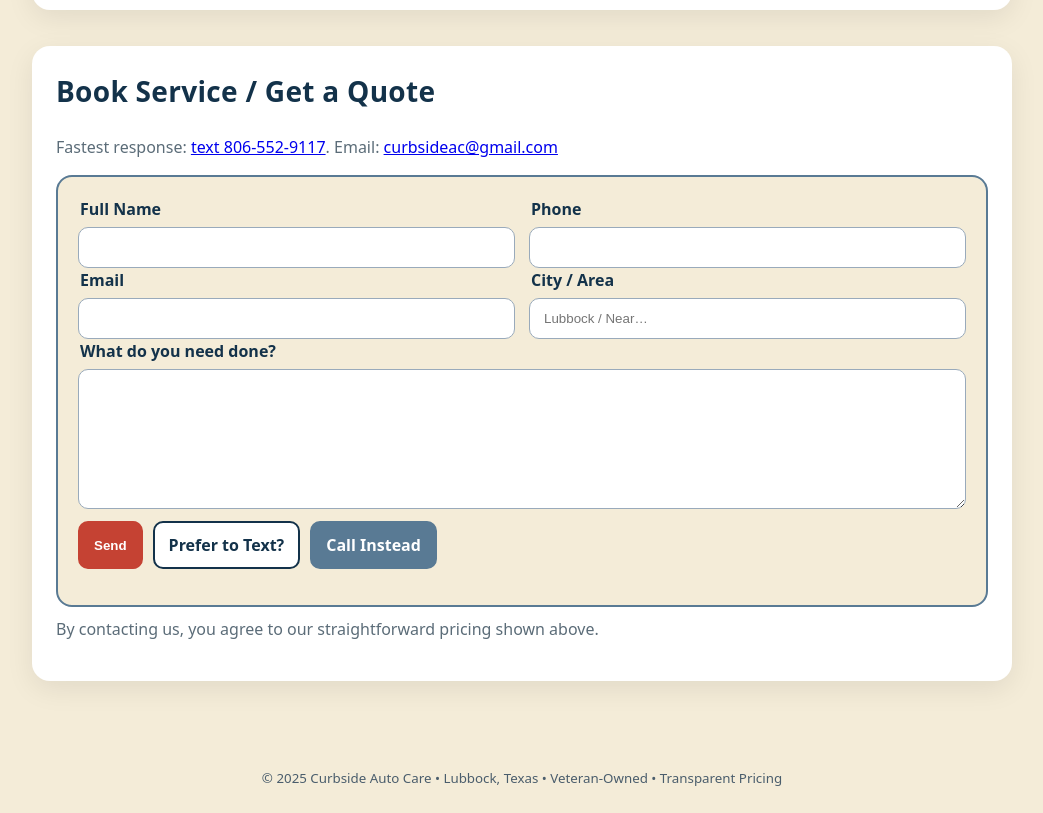
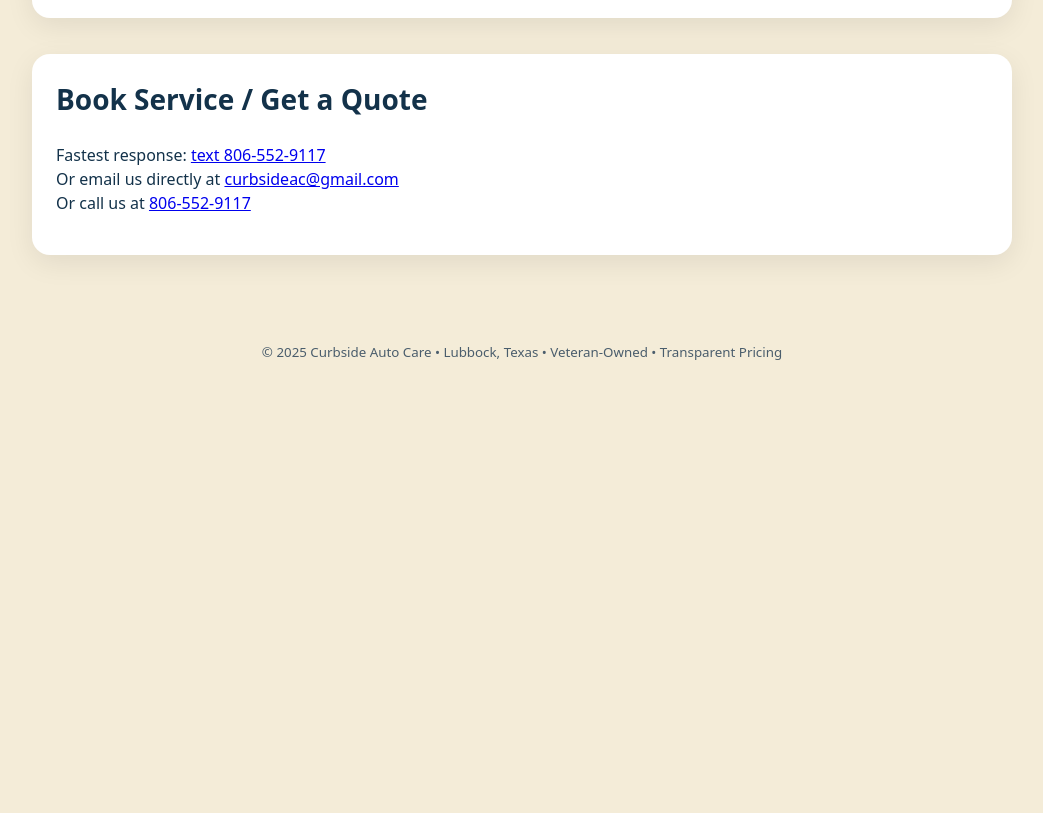
Before and after one commit to curbsideac-ship-it/curbsideautocare.github.io, a plain HTML site: page index.html in a window 1280 px wide. Shown: the part 1846-2659 px from the top of the page, without its empty margins (118-1161 px from the left). After the commit the page ends 2321 px from the top, so only its background shows below. Drawn offline with Linux system fonts and the light colour scheme.

Commit message:
Update index.html
fixed text box and font sizes

```diff
--- a/index.html
+++ b/index.html
@@ -5,31 +5,17 @@
   <meta name="viewport" content="width=device-width, initial-scale=1" />
   <title>Curbside Auto Care — Service Wherever You’re Parked</title>
   <meta name="description" content="Mobile auto service in Lubbock, TX. We come to you. Transparent pricing and quick booking." />
-
-  <!-- (Optional) Social preview -->
-  <meta property="og:title" content="Curbside Auto Care — Service Wherever You’re Parked">
-  <meta property="og:description" content="Mobile auto service in Lubbock, TX. We come to you. Transparent pricing and quick booking.">
-  <meta property="og:type" content="website">
-  <meta property="og:url" content="https://curbsideac.com/">
-
   <style>
     :root{
-      --cream:#f4ecd8;          /* aged paper */
-      --ink:#13324a;            /* navy ink */
-      --brick:#c54233;          /* faded red */
-      --steel:#597a94;          /* muted blue */
+      --cream:#f4ecd8;
+      --ink:#13324a;
+      --brick:#c54233;
+      --steel:#597a94;
       --shadow:rgba(0,0,0,.08);
-      --field-border:#9ab;
     }
-
-    html,body{margin:0;padding:0;background:var(--cream);color:var(--ink);
-      font:16px/1.5 system-ui,-apple-system,Segoe UI,Roboto,Ubuntu,"Helvetica Neue",Arial,sans-serif}
-    /* prevent sticky bar from covering content on phones */
+    html,body{margin:0;padding:0;background:var(--cream);color:var(--ink);font:16px/1.5 system-ui,-apple-system,Segoe UI,Roboto,Ubuntu,"Helvetica Neue",Arial,sans-serif}
     body{padding-bottom:88px}
-    @media (min-width:821px){body{padding-bottom:0}}
-
     .wrap{max-width:980px;margin:auto;padding:24px}
-
     header{
       position:relative;border:4px double var(--steel);
       outline:8px solid var(--brick);outline-offset:-16px;
@@ -39,57 +25,28 @@
     }
     .brand{display:flex;gap:16px;align-items:center;justify-content:space-between;flex-wrap:wrap}
     .brand h1{font-weight:900;letter-spacing:.5px;margin:0;color:var(--brick);font-size:clamp(28px,6vw,48px)}
-    /* Bigger tagline per request */
-    .tag{font-weight:800;color:var(--steel);font-size:clamp(18px,3.6vw,26px);letter-spacing:.2px}
+    .tag{font-weight:800;color:var(--steel);font-size:clamp(18px,3.6vw,26px)}
     .badge{display:inline-block;background:var(--ink);color:#fff;padding:6px 10px;border-radius:6px;letter-spacing:.5px;font-weight:700}
-
     nav.cta{margin-top:16px;display:flex;gap:12px;flex-wrap:wrap}
-    .btn{display:inline-block;border:2px solid var(--ink);background:#fff;color:var(--ink);padding:10px 14px;border-radius:10px;font-weight:800;text-decoration:none}
+    .btn{display:inline-block;border:2px solid var(--ink);background:#fff;color:var(--ink);padding:10px 14px;border-radius:10px;font-weight:800;text-decoration:none;text-align:center}
     .btn.primary{background:var(--brick);border-color:var(--brick);color:#fff}
     .btn.alt{background:var(--steel);border-color:var(--steel);color:#fff}
-
     section{margin:36px 0;padding:24px;background:#fff;border-radius:18px;box-shadow:0 8px 28px var(--shadow)}
-    section h2{margin-top:0;color:var(--ink);font-size:28px;letter-spacing:.3px}
-
-    /* Lead paragraph – larger per request */
+    section h2{margin-top:0;color:var(--ink);font-size:28px}
     .lead{font-size:clamp(17px,2.6vw,20px);color:#354a5a}
-
     .grid{display:grid;gap:16px}
     .two{grid-template-columns:1fr 1fr}
     @media (max-width:820px){.two{grid-template-columns:1fr}}
-
-    /* Tables */
     .table-wrap{overflow:auto}
     table{width:100%;border-collapse:separate;border-spacing:0;overflow:hidden;border-radius:14px}
     thead th{background:var(--steel);color:#fff;text-align:left;padding:12px 14px;font-size:14px}
     tbody td{background:var(--cream);padding:12px 14px;border-top:1px solid rgba(0,0,0,.08)}
     tbody tr:nth-child(odd) td{background:#fff}
     tbody tr td:last-child{font-weight:800;color:var(--ink)}
-
-    .card{background:var(--cream);border:2px solid var(--steel);border-radius:16px;padding:18px}
-    .muted{color:#5b6c78}
-
     footer{margin:40px 0 80px;color:#4a5d6c;text-align:center}
-
-    /* Sticky bar */
-    .sticky-bar{position:fixed;left:0;right:0;bottom:0;background:linear-gradient(0deg,rgba(0,0,0,.08),rgba(0,0,0,0)),var(--cream);
-      border-top:2px solid var(--steel);padding:10px;display:flex;gap:10px;justify-content:center;z-index:50}
+    .sticky-bar{position:fixed;left:0;right:0;bottom:0;background:linear-gradient(0deg,rgba(0,0,0,.08),rgba(0,0,0,0)),var(--cream);border-top:2px solid var(--steel);padding:10px;display:flex;gap:10px;justify-content:center;z-index:50}
     .sticky-bar a{flex:1;max-width:480px}
-
-    /* Retro divider */
     .divider{height:10px;background:linear-gradient(90deg,var(--brick),var(--steel));border-radius:8px;opacity:.9;margin:22px 0}
-
-    /* -------- Form fixes (no more overlap) -------- */
-    .form-card{background:var(--cream);border:2px solid var(--steel);border-radius:16px;padding:20px}
-    .form-row{display:grid;grid-template-columns:1fr 1fr;gap:14px}
-    @media (max-width:820px){.form-row{grid-template-columns:1fr}}
-    .field{display:block}
-    .field label{display:block;font-weight:600;margin:0 0 6px 2px}
-    .control{box-sizing:border-box;width:100%;display:block;background:#fff;border:1.5px solid var(--field-border);
-      padding:12px 14px;border-radius:10px;outline:none}
-    .control:focus{border-color:var(--steel);box-shadow:0 0 0 3px rgba(89,122,148,.18)}
-    textarea.control{min-height:140px;resize:vertical}
-    .form-actions{display:flex;gap:10px;flex-wrap:wrap;margin-top:12px}
   </style>
 </head>
 <body>
@@ -100,15 +57,15 @@
       <div style="flex-basis:100%"></div>
       <div class="tag">Service Wherever You’re Parked</div>
       <nav class="cta">
-        <a class="btn primary" href="tel:+18065529117" aria-label="Call 806-552-9117">Call: 806-552-9117</a>
-        <a class="btn alt" data-sms data-sms-number="+18065529117" data-sms-body="Hi, I need mobile service. Vehicle: _____. Issue: _____." href="sms:+18065529117">Text Us</a>
-        <a class="btn" href="#contact">Get a Quote</a>
+        <a class="btn primary" href="tel:+18065529117">Call: 806-552-9117</a>
+        <a class="btn alt" href="sms:+18065529117">Text Us</a>
+        <a class="btn" href="mailto:curbsideac@gmail.com">Email Us</a>
       </nav>
     </div>
   </header>
 
   <main class="wrap">
-    <section class="card">
+    <section>
       <h2>Honest Mobile Service</h2>
       <p class="lead">We come to your driveway or workplace parking lot. Transparent pricing, clear estimates, and no waiting room.</p>
       <div class="divider"></div>
@@ -128,7 +85,7 @@
     <section id="pricing">
       <h2>Standard Pricing Structure</h2>
       <div class="table-wrap">
-        <table aria-label="Standard Pricing Structure">
+        <table>
           <thead>
             <tr><th>Category</th><th>Description</th><th>Rate / Rule</th></tr>
           </thead>
@@ -146,7 +103,7 @@
     <section id="jobs">
       <h2>Common Jobs & Estimates</h2>
       <div class="table-wrap">
-        <table aria-label="Common Jobs and Estimates">
+        <table>
           <thead>
             <tr><th>Service</th><th>Typical Time</th><th>Customer Estimate</th></tr>
           </thead>
@@ -168,101 +125,21 @@
 
     <section id="contact">
       <h2>Book Service / Get a Quote</h2>
-      <p class="muted">Fastest response: <a data-sms data-sms-number="+18065529117" data-sms-body="Hi, I need mobile service. Vehicle: _____. Issue: _____." href="sms:+18065529117">text 806-552-9117</a>. Email: <a href="mailto:curbsideac@gmail.com">curbsideac@gmail.com</a></p>
-
-      <!-- Replace FORM_ENDPOINT with your Formspree/Formspark ID -->
-      <form class="form-card" id="quote-form" action="https://formspree.io/f/FORM_ENDPOINT" method="POST">
-        <div class="form-row">
-          <div class="field">
-            <label for="name">Full Name</label>
-            <input id="name" name="name" type="text" autocomplete="name" required class="control">
-          </div>
-          <div class="field">
-            <label for="phone">Phone</label>
-            <input id="phone" name="phone" type="tel" inputmode="tel" autocomplete="tel" required class="control">
-          </div>
-        </div>
-
-        <div class="form-row">
-          <div class="field">
-            <label for="email">Email</label>
-            <input id="email" name="email" type="email" autocomplete="email" class="control">
-          </div>
-          <div class="field">
-            <label for="area">City / Area</label>
-            <input id="area" name="area" type="text" placeholder="Lubbock / Near…" class="control">
-          </div>
-        </div>
-
-        <div class="field">
-          <label for="request">What do you need done?</label>
-          <textarea id="request" name="request" class="control" required></textarea>
-        </div>
-
-        <!-- spam trap -->
-        <input type="text" name="_gotcha" style="display:none">
-        <input type="hidden" name="_subject" value="New Curbside Auto Care Request">
-
-        <div class="form-actions">
-          <button class="btn primary" type="submit">Send</button>
-          <a class="btn" data-sms data-sms-number="+18065529117" data-sms-body="Hi Brian, I’d like a quote. Vehicle: _____. Issue: _____." href="sms:+18065529117">Prefer to Text?</a>
-          <a class="btn alt" href="tel:+18065529117">Call Instead</a>
-        </div>
-
-        <p class="muted" id="form-status" role="status" aria-live="polite" style="margin-top:10px"></p>
-      </form>
-
-      <p class="muted" style="margin-top:10px">By contacting us, you agree to our straightforward pricing shown above.</p>
+      <p>Fastest response: <a href="sms:+18065529117">text 806-552-9117</a><br>
+      Or email us directly at <a href="mailto:curbsideac@gmail.com">curbsideac@gmail.com</a><br>
+      Or call us at <a href="tel:+18065529117">806-552-9117</a></p>
     </section>
   </main>
 
   <div class="sticky-bar">
-    <a class="btn alt" data-sms data-sms-number="+18065529117" data-sms-body="Hi, I need mobile service. Vehicle: _____. Issue: _____." href="sms:+18065529117">Text 806-552-9117</a>
+    <a class="btn alt" href="sms:+18065529117">Text 806-552-9117</a>
     <a class="btn primary" href="tel:+18065529117">Call Now</a>
+    <a class="btn" href="mailto:curbsideac@gmail.com">Email</a>
   </div>
 
   <footer class="wrap">
     <small>© <span id="y"></span> Curbside Auto Care • Lubbock, Texas • Veteran-Owned • Transparent Pricing</small>
   </footer>
-
-  <script>
-    // Year
-    document.getElementById('y').textContent = new Date().getFullYear();
-
-    // Platform-aware SMS links with prefilled body
-    function buildSmsHref(number, body){
-      var ua = navigator.userAgent || "";
-      var isIOS = /iPad|iPhone|iPod/.test(ua);
-      var sep = isIOS ? '&' : '?';
-      return 'sms:' + number + sep + 'body=' + encodeURIComponent(body);
-    }
-    document.querySelectorAll('[data-sms]').forEach(function(a){
-      var num = a.getAttribute('data-sms-number') || '+18065529117';
-      var body = a.getAttribute('data-sms-body') || 'Hi, I need mobile service.';
-      a.setAttribute('href', buildSmsHref(num, body));
-    });
-
-    // AJAX enhancement for form status
-    const form = document.getElementById('quote-form');
-    const statusEl = document.getElementById('form-status');
-    if (form && window.fetch){
-      form.addEventListener('submit', async function(e){
-        e.preventDefault();
-        statusEl.textContent = 'Sending...';
-        const data = new FormData(form);
-        try{
-          const r = await fetch(form.action, { method: 'POST', body: data, headers: { 'Accept': 'application/json' }});
-          if (r.ok){
-            form.reset();
-            statusEl.textContent = 'Thanks! We got your request and will text or call you shortly.';
-          } else {
-            statusEl.textContent = 'Could not send. Please text 806-552-9117 or email curbsideac@gmail.com.';
-          }
-        }catch(err){
-          statusEl.textContent = 'Network issue. Please text 806-552-9117.';
-        }
-      });
-    }
-  </script>
+  <script>document.getElementById('y').textContent=new Date().getFullYear()</script>
 </body>
 </html>
```
